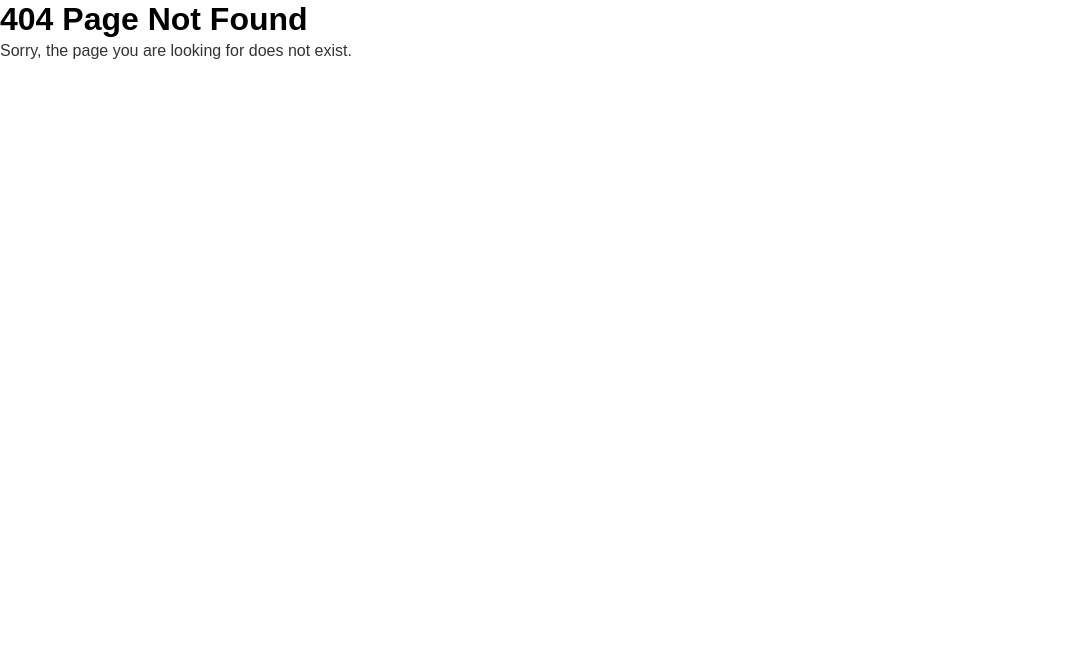
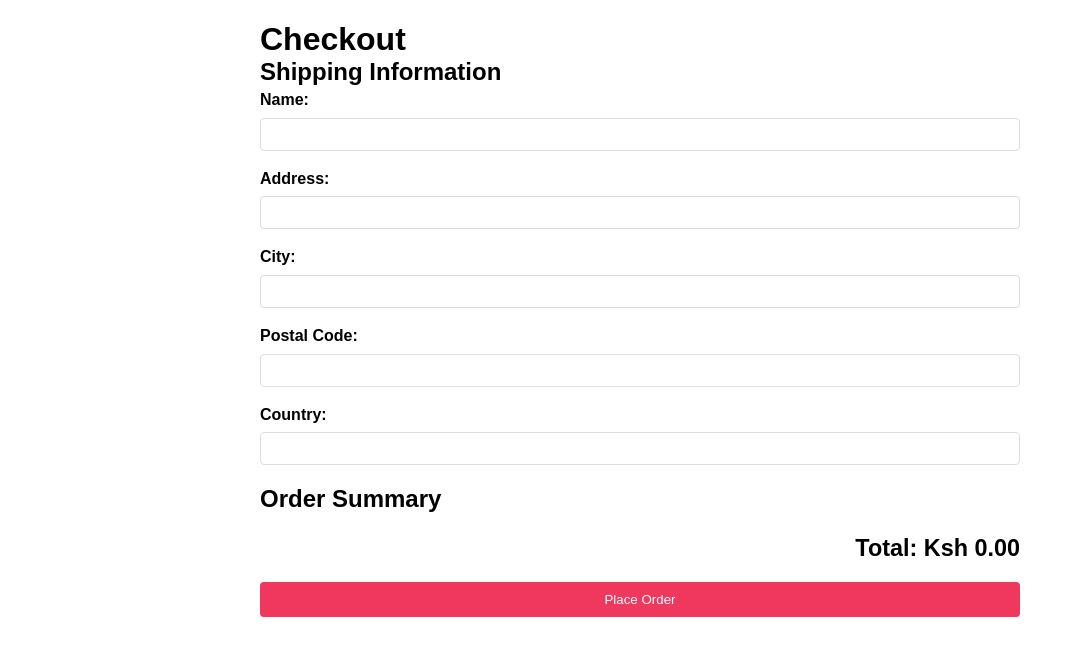
Before and after one commit to MokayaBenedict/GSNECW-FRONTEND, a React (Vite) app in the folder gsnecw-frontend/: page /Checkout in a window 1280 px wide. Before the commit this address had no page. Shown: the top 656 px of the page, without its empty margins (0-1083 px from the left). Built offline with nearby package versions, Linux system fonts and the light colour scheme.

Commit message:
checkoutdone

```diff
--- a/gsnecw-frontend/src/App.jsx
+++ b/gsnecw-frontend/src/App.jsx
@@ -11,6 +11,7 @@ import NotFound from './components/NotFound';
 import Header from './components/header.jsx';
 import Footer from './components/footer.jsx';
 import Favorites from './components/favorites.jsx';
+import Checkout from './components/Checkout.jsx';
 
 
 function App() {
@@ -41,6 +42,7 @@ function App() {
           <Route path="/productcard" element={<ProductCard />} />
           <Route path="/favorites" element={<Favorites />} />
           <Route path="/cart" element={<Cart/>} />
+          <Route path="/Checkout" element={<Checkout/>} />
           <Route path="*" element={<NotFound />} />
 
         </Routes>
--- a/gsnecw-frontend/src/components/Cart.jsx
+++ b/gsnecw-frontend/src/components/Cart.jsx
@@ -1,11 +1,13 @@
-import React from "react";
-import { useCart } from "../context/CartContext";
+import React from 'react';
+import { useCart } from '../context/CartContext';
+import { Link } from 'react-router-dom';
 import './Cart.css';
+
 const Cart = () => {
     const { cart, dispatch } = useCart();
 
     const handleRemoveFromCart = (product) => {
-        dispatch({ type: 'Remove_from_cart', payload: product });
+        dispatch({ type: 'REMOVE_FROM_CART', payload: product });
     };
 
     const getTotalPrice = () => {
@@ -16,9 +18,7 @@ const Cart = () => {
         <div className="cart-container">
             <h1>Your Cart</h1>
             {cart.length === 0 ? (
-
-                <p >Your cart is empty.</p>
-
+                <p>Your cart is empty.</p>
             ) : (
                 <>
                     <ul className="cart-list">
@@ -29,14 +29,14 @@ const Cart = () => {
                                     <h2>{product.name}</h2>
                                     <p>Ksh:{product.price}</p>
                                     <p>Quantity: {product.quantity}</p>
-                                    <button onClick={() => handleRemoveFromCart(product)}>Remove 🗑</button>
+                                    <button onClick={() => handleRemoveFromCart(product)}>Remove</button>
                                 </div>
                             </li>
                         ))}
                     </ul>
                     <div className="cart-summary">
                         <h2>Total: Ksh {getTotalPrice().toFixed(2)}</h2>
-                        <button className="checkout-button">Proceed to Checkout</button>
+                        <Link to="/checkout" className="checkout-button">Proceed to Checkout</Link>
                     </div>
                 </>
             )}
--- /dev/null
+++ b/gsnecw-frontend/src/components/Checkout.css
@@ -0,0 +1,62 @@
+.checkout-container {
+    padding: 20px;
+    max-width: 800px;
+    margin: 0 auto;
+}
+
+.checkout-section {
+    margin-bottom: 20px;
+}
+
+.shipping-form .form-group {
+    margin-bottom: 15px;
+}
+
+.shipping-form label {
+    display: block;
+    margin-bottom: 5px;
+    font-weight: bold;
+}
+
+.shipping-form input {
+    width: 100%;
+    padding: 8px;
+    border: 1px solid #ddd;
+    border-radius: 4px;
+}
+
+.order-list {
+    list-style-type: none;
+    padding: 0;
+}
+
+.order-item {
+    display: flex;
+    justify-content: space-between;
+    padding: 10px 0;
+    border-bottom: 1px solid #ddd;
+}
+
+.order-total {
+    display: flex;
+    justify-content: flex-end;
+    margin-top: 20px;
+    font-size: 1.25rem;
+    font-weight: bold;
+}
+
+.place-order-button {
+    display: block;
+    width: 100%;
+    padding: 10px;
+    background-color: #f0385e;
+    color: white;
+    border: none;
+    cursor: pointer;
+    border-radius: 4px;
+    margin-top: 20px;
+}
+
+.place-order-button:hover {
+    opacity: 0.8;
+}
--- /dev/null
+++ b/gsnecw-frontend/src/components/Checkout.jsx
@@ -0,0 +1,79 @@
+import React, { useState } from 'react';
+import { useCart } from '../context/CartContext';
+import './Checkout.css';
+
+const Checkout = () => {
+    const { cart, dispatch } = useCart();
+    const [shippingDetails, setShippingDetails] = useState({
+        name: '',
+        address: '',
+        city: '',
+        postalCode: '',
+        country: ''
+    });
+
+    const handleInputChange = (e) => {
+        const { name, value } = e.target;
+        setShippingDetails({ ...shippingDetails, [name]: value });
+    };
+
+    const getTotalPrice = () => {
+        return cart.reduce((total, product) => total + product.price * product.quantity, 0);
+    };
+
+    const handlePlaceOrder = () => {
+        // Here you would typically send the order details to your backend
+        // For now, we'll just simulate an order confirmation
+        console.log("Order placed", { cart, shippingDetails });
+        dispatch({ type: 'clear_cart' });
+        alert('Order placed successfully!');
+    };
+
+    return (
+        <div className="checkout-container">
+            <h1>Checkout</h1>
+            <div className="checkout-section">
+                <h2>Shipping Information</h2>
+                <form className="shipping-form">
+                    <div className="form-group">
+                        <label htmlFor="name">Name:</label>
+                        <input type="text" id="name" name="name" value={shippingDetails.name} onChange={handleInputChange} required />
+                    </div>
+                    <div className="form-group">
+                        <label htmlFor="address">Address:</label>
+                        <input type="text" id="address" name="address" value={shippingDetails.address} onChange={handleInputChange} required />
+                    </div>
+                    <div className="form-group">
+                        <label htmlFor="city">City:</label>
+                        <input type="text" id="city" name="city" value={shippingDetails.city} onChange={handleInputChange} required />
+                    </div>
+                    <div className="form-group">
+                        <label htmlFor="postalCode">Postal Code:</label>
+                        <input type="text" id="postalCode" name="postalCode" value={shippingDetails.postalCode} onChange={handleInputChange} required />
+                    </div>
+                    <div className="form-group">
+                        <label htmlFor="country">Country:</label>
+                        <input type="text" id="country" name="country" value={shippingDetails.country} onChange={handleInputChange} required />
+                    </div>
+                </form>
+            </div>
+            <div className="checkout-section">
+                <h2>Order Summary</h2>
+                <ul className="order-list">
+                    {cart.map((product) => (
+                        <li key={product.id} className="order-item">
+                            <span>{product.name} (x{product.quantity})</span>
+                            <span>Ksh {product.price * product.quantity}</span>
+                        </li>
+                    ))}
+                </ul>
+                <div className="order-total">
+                    <h3>Total: Ksh {getTotalPrice().toFixed(2)}</h3>
+                </div>
+            </div>
+            <button className="place-order-button" onClick={handlePlaceOrder}>Place Order</button>
+        </div>
+    );
+};
+
+export default Checkout;
```
